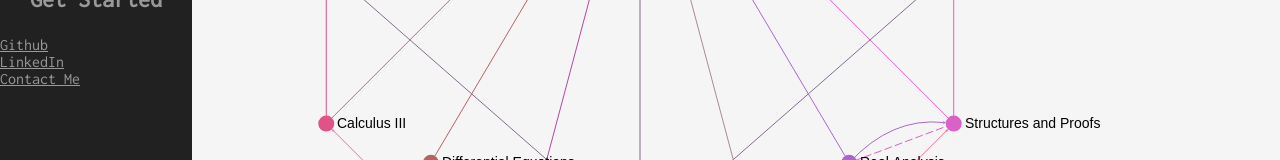
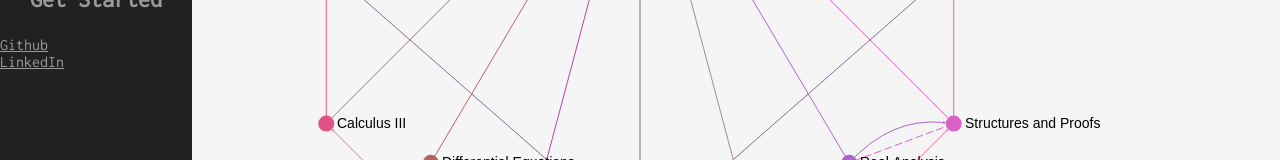
Before and after one commit to Dakoteus/fun_site, a plain HTML site: page website/index.html in a window 1280 px wide. Shown: the part 198-358 px from the top of the page. Drawn offline with Linux system fonts and the light colour scheme.

Commit message:
comment2

```diff
--- a/website/index.html
+++ b/website/index.html
@@ -73,7 +73,7 @@ margin-top: .5em;
     <!--<li><span><a class="icon icon-data" href="./pages/About Me.html">About Me & Website</a></span></li> -->
     <li><span><a class="icon icon-data" href="https://github.com/Dakoteus">Github</a></span></li>
     <li><span><a class="icon icon-data" href="https://www.linkedin.com/in/dakota-wicker-06658013b/">LinkedIn</a></span></li>
-    <li><span><a class="icon icon-data" href="./pages/Contact Me.html">Contact Me</a></span></li>
+    <!-- <li><span><a class="icon icon-data" href="./pages/Contact Me.html">Contact Me</a></span></li> -->
   </ul>
 </div>
 <!--These are the scripts from sigma.js that are used to control the graph. -->
```
